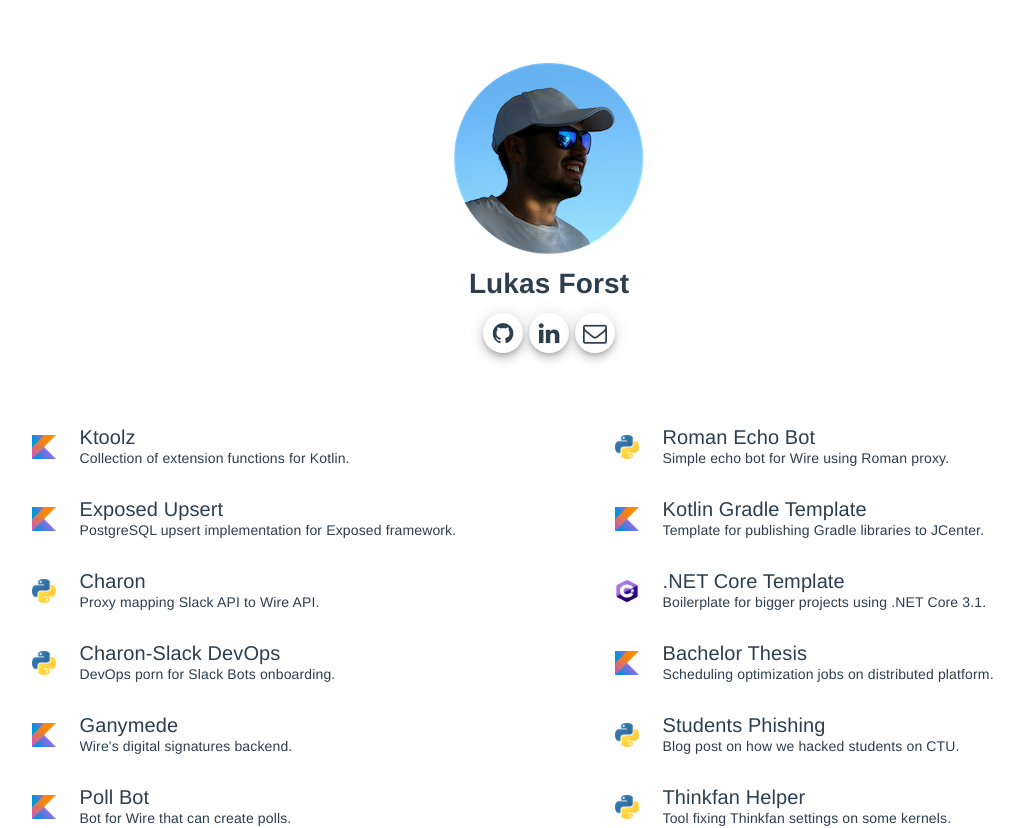
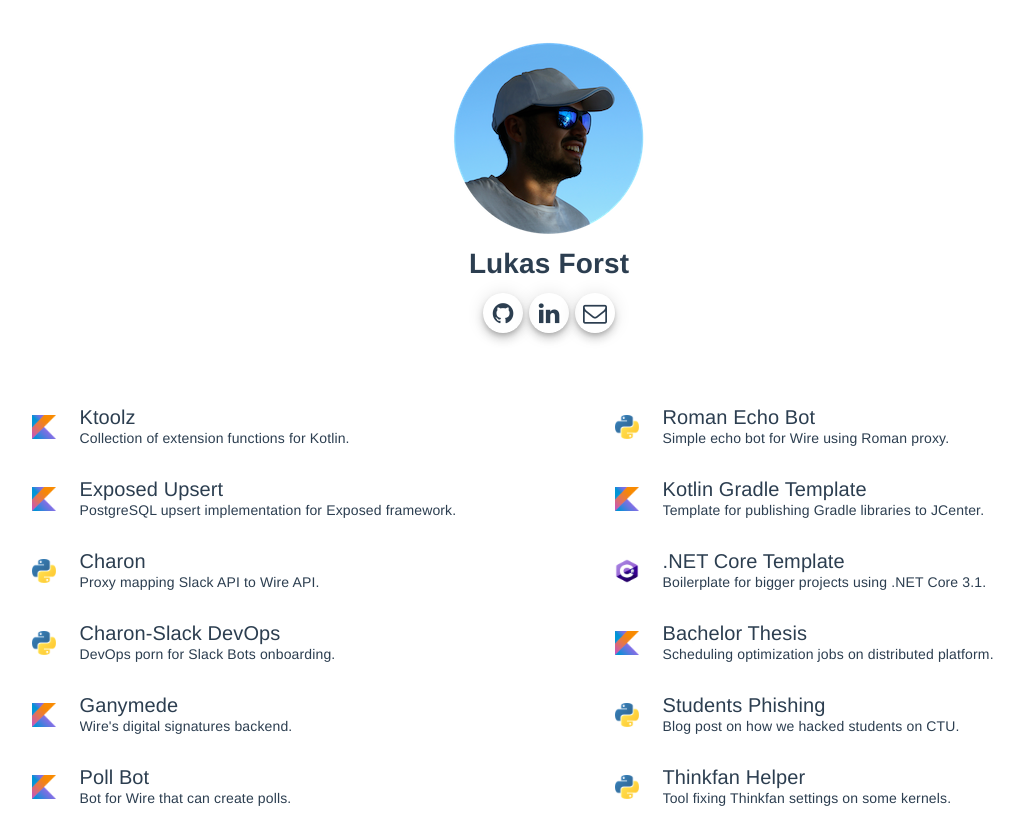
Before and after one commit to LukasForst/lukas.forst.dev, a Vue app: page / in a window 1280 px wide. Shown: the top 828 px of the page, without its empty margins (91-1115 px from the left). Built offline with nearby package versions, Linux system fonts and the light colour scheme.

Commit message:
change padding for smaller monitors

```diff
--- a/src/App.vue
+++ b/src/App.vue
@@ -24,7 +24,7 @@
 
 <style>
     body {
-        padding-top: 60px;
+        padding-top: 40px;
     }
     a {
         color: inherit;
```
